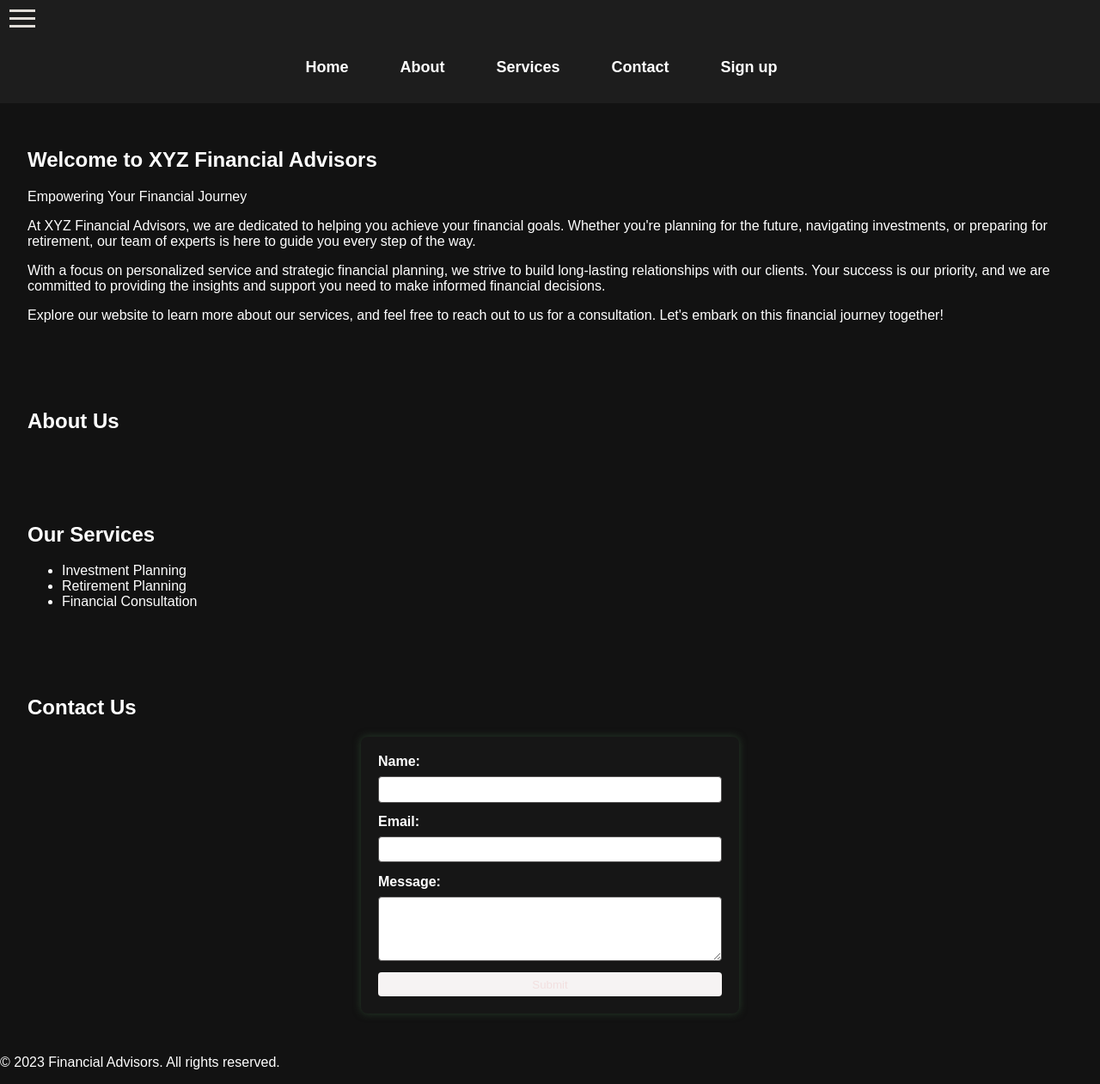
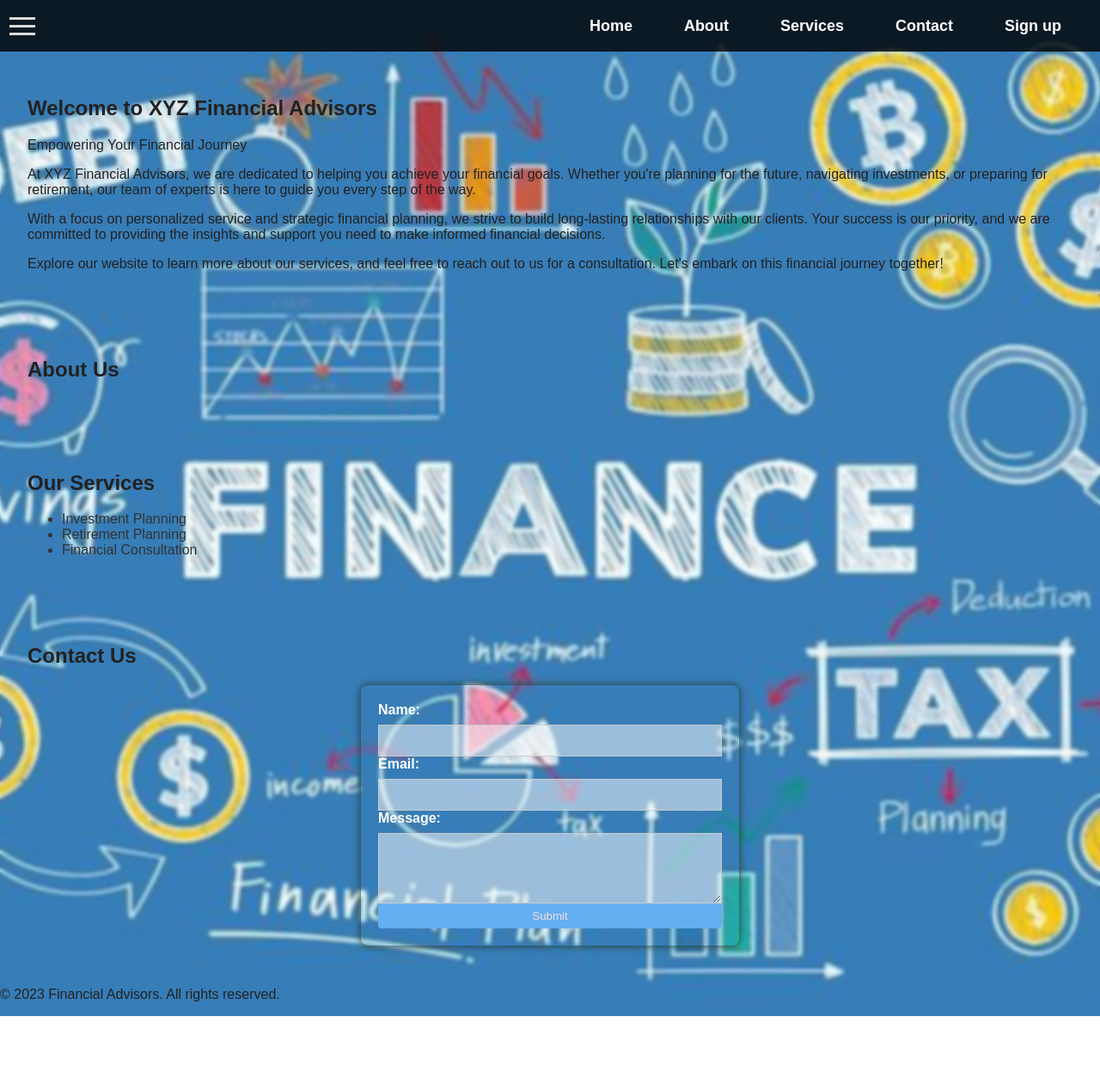
Before and after one commit to Beast227/financial-advisor, a plain HTML site: page Main web/index.html in a window 1280 px wide. Shown: the whole page at 86% size. After the commit the page ends 1182 px from the top, so only its background shows below. Drawn offline with Linux system fonts and the light colour scheme.

Commit message:
Modified css

```diff
--- a/Account web/account.css
+++ b/Account web/account.css
@@ -2,12 +2,17 @@ body {
     font-family: 'Arial', sans-serif;
     margin: 0;
     padding: 0;
-    background-color: #f4f4f4;
+    box-sizing: border-box;
+    background-image: url("../Photos/Free\ Vector\ _\ Finance\ and\ financial\ performance\ concept\ illustration.jpg");
+    background-repeat: no-repeat;
+    backdrop-filter: blur(2px);
+    background-size: cover;
+    background-position: center;
     color: #333;
+    background-color: rgba(255, 255, 255, 0.5);
 }
 
 .dropdown {
-    position: relative;
     display: inline-block;
     cursor: pointer;
 }
@@ -16,21 +21,21 @@ body {
     width: 30px;
     height: 3px;
     background-color: #e5e1dcf9;
-    margin: 6px 0;
+    margin: 6px;
     transition: 0.4s;
 }
 
 .dropdown-content {
     display: none;
     position: absolute;
-    background-color: #796f6f;
+    background-color: #373836;
     min-width: 160px;
     box-shadow: 0px 8px 16px 0px rgba(56, 55, 52, 0.893);
     z-index: 1;
 }
 
 .dropdown:hover .icon-bar {
-    background-color: #e1d9d9;
+    background-color: #1e251d;
 }
 
 .dropdown:hover .dropdown-content {
@@ -45,14 +50,24 @@ body {
 }
 
 .dropdown-content a:hover {
-    background-color: #716a6a;
+    background-color: #11191373;
+    color: #fff;
+    border-bottom: 2px solid #fff; /* Add an underline on hover */
+    color : rgba(124, 132, 124, 0.8);
+    transform: scale(1.2);
+    transition: background-color 0.3s ease, transform 0.3s ease;
 }
 
 /* General Styles for Header and Navigation */
 header {
-    background-color: #716a6a; /* Add your desired background color */
-    color: white; /* Set text color to white or your preferred color */
-    padding: 5px; /* Adjust padding as needed */
+    background-color: rgba(0, 0, 0, 0.8); /* Add your desired background color */
+    color: rgb(29, 27, 27); /* Set text color to white or your preferred color */
+    padding: 5px;
+    height: 50px;
+    display: flex;
+    align-items: center;
+    justify-content: space-between;
+    position: sticky;
 }
 
 nav ul {
@@ -60,7 +75,6 @@ nav ul {
     display: flex;
     justify-content: center;
     padding: 0;
-    overflow: hidden;
 }
 
 nav li {
@@ -75,9 +89,19 @@ nav a{
     font-size: 16px;
 }
 
+.large-link {
+    font-size: 18px; /* Set the default font size */
+    padding: 10px 20px; /* Set padding to increase the clickable area */
+    text-decoration: none; /* Remove underline for the link */
+    display: inline-block; /* Make the link behave like a block element */
+    transition: transform 0.3s ease-in-out;
+  }
+
 nav a:hover {
     border-bottom: 2px solid #fff; /* Add an underline on hover */
-    color : black;
+    color : rgba(100, 150, 98, 0.912);
+    transform: scale(1.5);
+    transition: background-color 0.3s ease, transform 0.3s ease;
 }
 
 @media screen and (max-width: 768px) {
@@ -93,6 +117,10 @@ nav a:hover {
     }
 }
 
+.lis{
+    color: #fff;
+}
+
 div a {
     text-decoration: none;
 }
@@ -100,28 +128,52 @@ div a:hover{
     color: black;
 }
 
-section, footer {
-    max-width: 800px;
-    margin: 20px auto;
-    padding: 20px;
-    background-color: #fff;
-    box-shadow: 0 0 10px rgba(0, 0, 0, 0.1);
-    border-radius: 5px;
+section {
+    padding: 2em;
 }
 
-h3 {
-    color: #007bff;
+p, h1, h2{
+    color: #232121;
 }
 
-ul {
-    list-style-type: none;
-    padding: 0;
+form {
+    display: flex;
+    flex-direction: column;
+    max-width: 400px;
+    margin: auto;
+    background-color: transparent;
+    padding: 20px;
+    border-radius: 8px;
+    box-shadow: 0 0 10px rgb(39, 59, 41);
+    backdrop-filter: blur(30px);
 }
 
-ul li {
-    margin-bottom: 10px;
+label {
+    color: #fff;
+    margin-bottom: 0.5em;
+    font-weight: bold;
 }
 
-footer {
-    text-align: center;
+input, textarea {
+    background-color: rgba(255, 255, 255, 0.5); /* Adjust the alpha value (0.5 in this case) for transparency */
+    border: 1px solid #ccc; /* You can customize the border style */
+    padding: 10px;
 }
+
+label:hover{
+    box-shadow: 0 0 10px rgb(39, 59, 41);
+}
+
+button {
+    backdrop-filter: blur(30px);
+    background-color: #65aef1;
+    color: #f2e0e0;
+    padding: 0.5em;
+    border: none;
+    border-radius: 4px;
+    cursor: pointer;
+}
+
+button:hover {
+    background-color: #324db9;
+}
--- a/Main web/style.css
+++ b/Main web/style.css
@@ -3,8 +3,13 @@ body {
     margin: 0;
     padding: 0;
     box-sizing: border-box;
-    background-color: #121212;
+    background-image: url("../Photos/Free\ Vector\ _\ Finance\ and\ financial\ performance\ concept\ illustration.jpg");
+    background-repeat: no-repeat;
+    backdrop-filter: blur(2px);
+    background-size: cover;
+    background-position: center;
     color: #333;
+    background-color: rgba(255, 255, 255, 0.5);
 }
 
 .dropdown {
@@ -51,9 +56,13 @@ body {
 
 /* General Styles for Header and Navigation */
 header {
-    background-color: rgba(128, 128, 128, 0.101); /* Add your desired background color */
-    color: white; /* Set text color to white or your preferred color */
-    padding: 5px; /* Adjust padding as needed */
+    background-color: rgba(0, 0, 0, 0.8); /* Add your desired background color */
+    color: rgb(29, 27, 27); /* Set text color to white or your preferred color */
+    padding: 5px;
+    height: 50px;
+    display: flex;
+    align-items: center;
+    justify-content: space-between;
 }
 
 nav ul {
@@ -81,13 +90,13 @@ nav a{
     padding: 10px 20px; /* Set padding to increase the clickable area */
     text-decoration: none; /* Remove underline for the link */
     display: inline-block; /* Make the link behave like a block element */
-    transition: transform 0.5s ease-in-out;
+    transition: transform 0.3s ease-in-out;
   }
 
 nav a:hover {
     border-bottom: 2px solid #fff; /* Add an underline on hover */
-    color : rgba(167, 237, 164, 0.912);
-    transform: scale(1.1);
+    color : rgba(100, 150, 98, 0.912);
+    transform: scale(1.5);
 }
 
 @media screen and (max-width: 768px) {
@@ -103,10 +112,6 @@ nav a:hover {
     }
 }
 
-.lis{
-    color: #fff;
-}
-
 div a {
     text-decoration: none;
 }
@@ -119,7 +124,7 @@ section {
 }
 
 p, h1, h2{
-    color: #fff;
+    color: #232121;
 }
 
 form {
@@ -127,10 +132,11 @@ form {
     flex-direction: column;
     max-width: 400px;
     margin: auto;
-    background-color: #161616;
+    background-color: transparent;
     padding: 20px;
     border-radius: 8px;
     box-shadow: 0 0 10px rgb(39, 59, 41);
+    backdrop-filter: blur(30px);
 }
 
 label {
@@ -140,10 +146,9 @@ label {
 }
 
 input, textarea {
-    margin-bottom: 1em;
-    padding: 0.5em;
-    border: 1px solid #535151;
-    border-radius: 4px;
+    background-color: rgba(255, 255, 255, 0.5); /* Adjust the alpha value (0.5 in this case) for transparency */
+    border: 1px solid #ccc; /* You can customize the border style */
+    padding: 10px;
 }
 
 label:hover{
@@ -151,7 +156,8 @@ label:hover{
 }
 
 button {
-    background-color: #f6f3f3;
+    backdrop-filter: blur(30px);
+    background-color: #65aef1;
     color: #f2e0e0;
     padding: 0.5em;
     border: none;
@@ -160,5 +166,5 @@ button {
 }
 
 button:hover {
-    background-color: #555;
+    background-color: #324db9;
 }
```
Also changed, not shown: Account web/account.html (+10 -9 lines), Photos/Free Vector _ Finance and financial performance concept illustration.jpg (added), Photos/finance-related-illustration-eps-10-600w-330104264.webp (added). Lines whose indentation alone changed are shown as unchanged.
